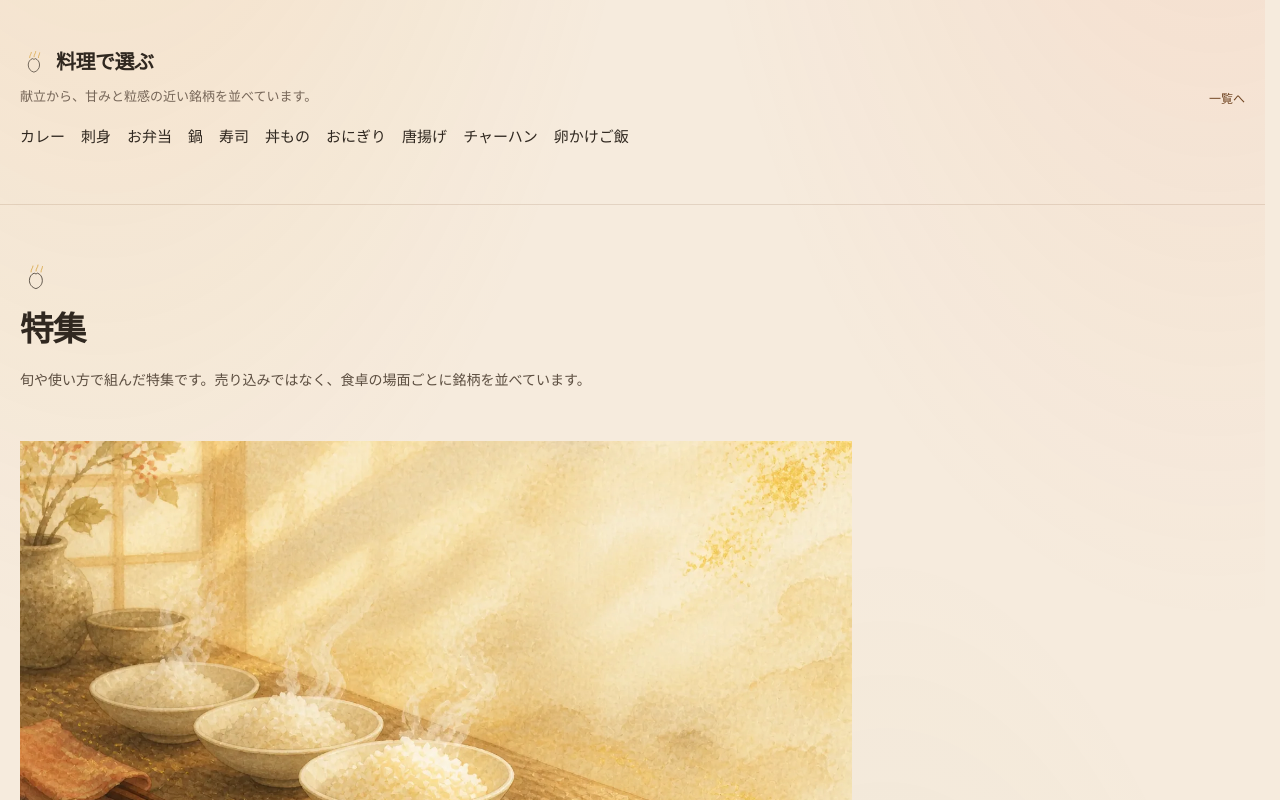
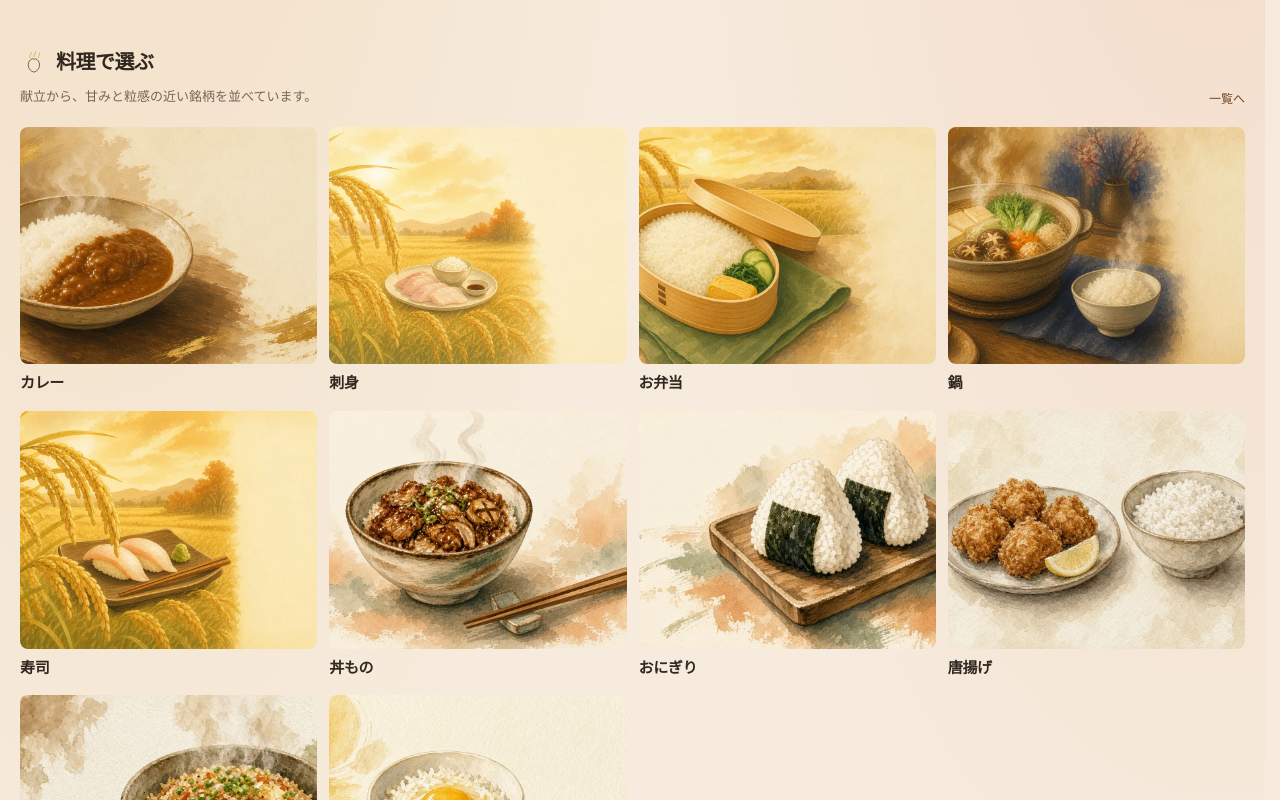
Before and after one commit to Toygaolingxiao/komesomme, a Next.js app: page /discover in a window 1280 px wide. Shown: the part 660-1460 px from the top of the page. Built offline with nearby package versions, Linux system fonts and the light colour scheme; no server answers.

Commit message:
Release 1.6.3: show cuisine plate art on the discover pair teaser.
Replace the plain dish-name list with a compact 5:4 thumb grid so
料理で選ぶ matches the rest of the pickup page.

Co-authored-by: Takae_lx <Toygaolingxiao@users.noreply.github.com>

```diff
--- a/package.json
+++ b/package.json
@@ -1,6 +1,6 @@
 {
   "name": "komesomme",
-  "version": "1.6.2",
+  "version": "1.6.3",
   "private": true,
   "scripts": {
     "dev": "cross-env NODE_OPTIONS=--use-system-ca next dev --turbopack",
--- a/src/components/pair/DiscoverPairTeaser.tsx
+++ b/src/components/pair/DiscoverPairTeaser.tsx
@@ -1,10 +1,16 @@
-import Link from "next/link";
 import { SteamMark } from "@/components/brand/EditorialMarks";
+import { EditorialArt } from "@/components/editorial/EditorialArt";
+import { TransitionLink } from "@/components/editorial/TransitionLink";
 import { FOCUS } from "@/components/matrix/shared";
 import { SITE_COLUMN } from "@/components/siteChrome";
 import { PAIRING_PAGES } from "@/data/editorial/pairings";
+import { pairingArtSrc } from "@/lib/editorial/art";
+import { artViewTransitionName } from "@/lib/editorial/artTransition";
 
-/** One row of dish names. The full plates live on /pair, not again here. */
+/**
+ * Discover teaser for cuisine landings. Compact plate thumbs — not another
+ * magazine stack (collections already own the wide banners).
+ */
 export function DiscoverPairTeaser() {
   if (PAIRING_PAGES.length === 0) return null;
 
@@ -25,25 +31,43 @@ export function DiscoverPairTeaser() {
             献立から、甘みと粒感の近い銘柄を並べています。
           </p>
         </div>
-        <Link
+        <TransitionLink
           href="/pair"
           className={`shrink-0 text-[12px] text-[var(--km-brown)] hover:text-[var(--km-gold-ink)] ${FOCUS}`}
         >
           一覧へ
-        </Link>
+        </TransitionLink>
       </div>
 
-      <ul className="mt-4 flex flex-wrap gap-x-4 gap-y-2">
-        {PAIRING_PAGES.map((page) => (
-          <li key={page.slug}>
-            <Link
-              href={`/pair/${page.slug}`}
-              className={`font-serif text-[15px] text-[var(--km-ink)] underline-offset-4 hover:text-[var(--km-brown)] hover:underline ${FOCUS}`}
-            >
-              {page.dishLabel}
-            </Link>
-          </li>
-        ))}
+      <ul className="mt-5 grid grid-cols-2 gap-x-3 gap-y-4 sm:grid-cols-3 md:grid-cols-4">
+        {PAIRING_PAGES.map((page) => {
+          const art = pairingArtSrc(page.artFile);
+          return (
+            <li key={page.slug}>
+              <TransitionLink
+                href={`/pair/${page.slug}`}
+                className={`group block ${FOCUS}`}
+              >
+                <span className="relative block aspect-[5/4] overflow-hidden rounded-lg bg-[var(--km-surface-warm)]">
+                  {art ? (
+                    <EditorialArt
+                      src={art}
+                      alt=""
+                      className="absolute inset-0 h-full w-full motion-safe:transition motion-safe:duration-200 motion-safe:ease-out motion-safe:group-hover:scale-[1.03]"
+                      sizes="(min-width: 768px) 220px, 45vw"
+                      quality={80}
+                      objectPosition="50% 42%"
+                      transitionName={artViewTransitionName("pair", page.slug)}
+                    />
+                  ) : null}
+                </span>
+                <span className="mt-2 block font-serif text-[15px] font-semibold tracking-tight text-[var(--km-ink)] group-hover:text-[var(--km-brown)]">
+                  {page.dishLabel}
+                </span>
+              </TransitionLink>
+            </li>
+          );
+        })}
       </ul>
     </section>
   );
```
Also changed, not shown: 5 other files (tests, documents, lock files or other folders).
